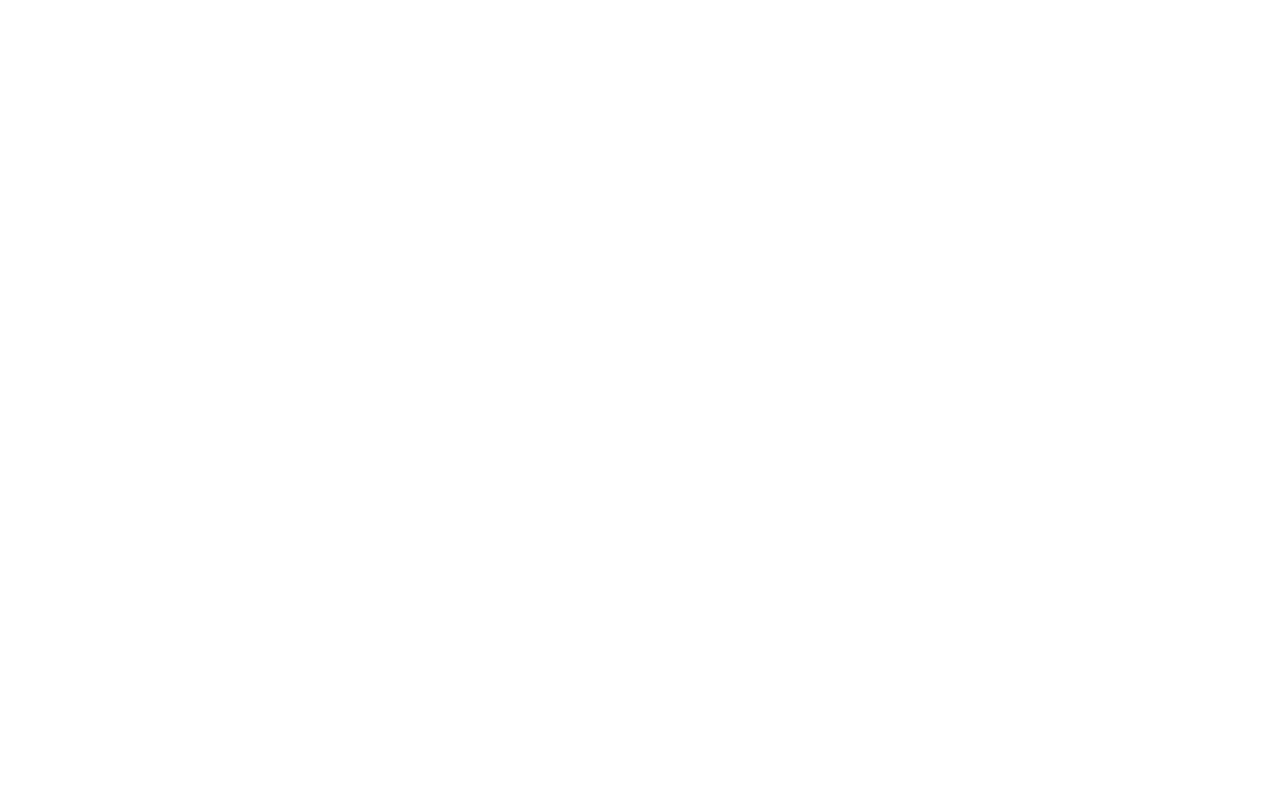
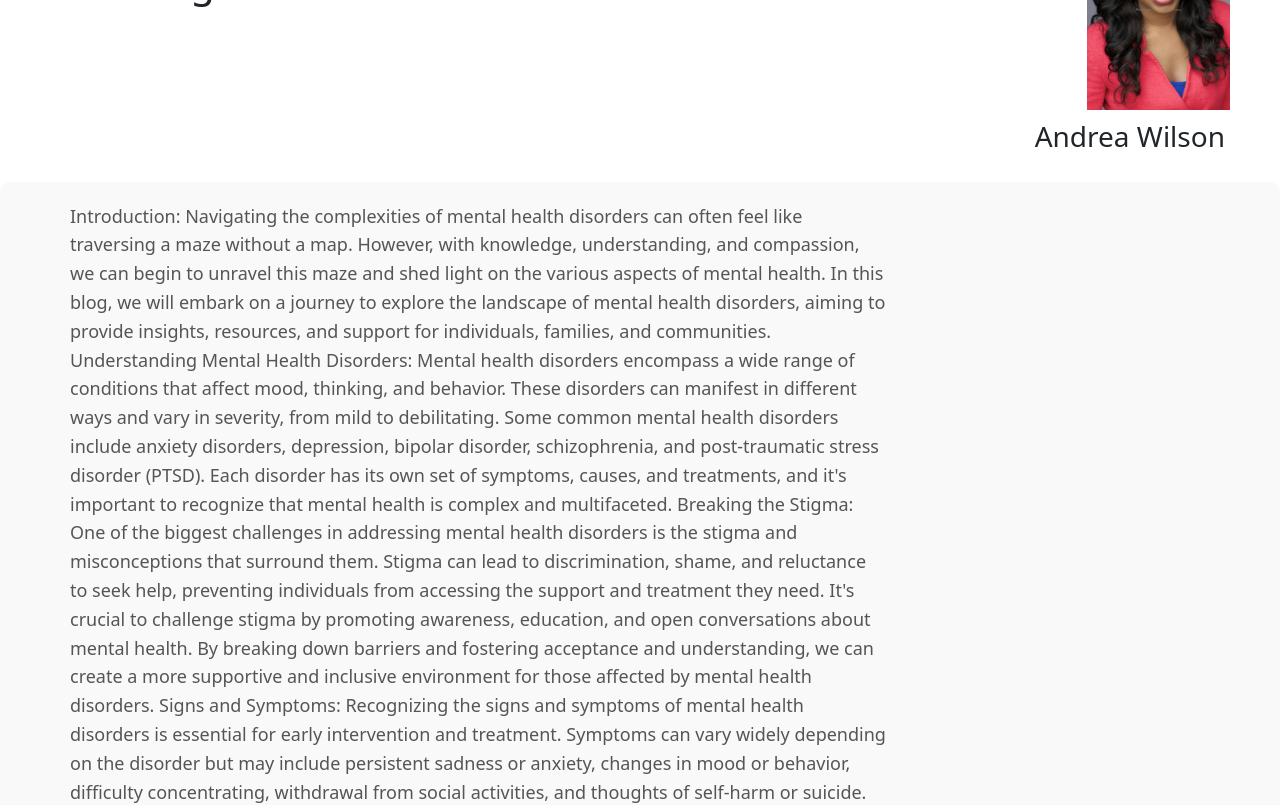
Before and after one commit to hrishikesh8904/miniproject, a React (Create React App) app: page /BlogPage/1 in a window 1280 px wide. Before the commit this address had no page. Shown: the part 940-1745 px from the top of the page. Before the commit the page ends 800 px from the top, so only its background shows below. Built offline with nearby package versions, Linux system fonts and the light colour scheme; no server answers.

Commit message:
modified:   src/App.js 	modified:   src/components/BlogCard.jsx 	modified:   src/components/BlogPage.jsx 	modified:   src/components/Dataarticles.js 	modified:   src/index.css

```diff
--- a/src/App.js
+++ b/src/App.js
@@ -5,6 +5,7 @@
 import Tracker from "./components/Tracker";
 import SignInPage from "./components/SignInPage";
 import BlogPage from "./components/BlogPage";
+import dataarticles from "./components/Dataarticles";
 import { BrowserRouter, Routes, Route } from "react-router-dom";
 import "../node_modules/bootstrap/dist/css/bootstrap.min.css";
 
@@ -19,6 +20,66 @@
           <Route path="/articles" element={<Articles />} />
           <Route path="/Findhelp" element={<Findhelp />} />
           <Route path="/BlogPage" element={<BlogPage />} />
+          <Route
+            path="/BlogPage/0"
+            element={
+              <BlogPage
+                name={dataarticles[0].name}
+                script1={dataarticles[0].script1}
+                img={dataarticles[0].img}
+              />
+            }
+          ></Route>
+          <Route
+            path="/BlogPage/1"
+            element={
+              <BlogPage
+                img={dataarticles[1].img}
+                name={dataarticles[1].name}
+                script1={dataarticles[1].script1}
+              />
+            }
+          ></Route>
+          <Route
+            path="/BlogPage/2"
+            element={
+              <BlogPage
+                img={dataarticles[2].img}
+                name={dataarticles[2].name}
+                script1={dataarticles[2].script1}
+              />
+            }
+          ></Route>
+          <Route
+            path="/BlogPage/3"
+            element={
+              <BlogPage
+                img={dataarticles[3].img}
+                name={dataarticles[3].name}
+                script1={dataarticles[3].script1}
+              />
+            }
+          ></Route>
+          <Route
+            path="/BlogPage/4"
+            element={
+              <BlogPage
+                img={dataarticles[4].img}
+                name={dataarticles[4].name}
+                script1={dataarticles[4].script1}
+              />
+            }
+          ></Route>
+          <Route
+            path="/BlogPage/5"
+            element={
+              <BlogPage
+                img={dataarticles[5].img}
+                name={dataarticles[5].name}
+                script1={dataarticles[5].script1}
+              />
+            }
+          ></Route>
         </Routes>
       </BrowserRouter>
     </div>
--- a/src/components/BlogCard.jsx
+++ b/src/components/BlogCard.jsx
@@ -2,23 +2,54 @@
 import "../../node_modules/bootstrap/dist/css/bootstrap.min.css";
 import Button from "react-bootstrap/Button";
 import Card from "react-bootstrap/Card";
-import { Link } from "react-router-dom";
+import dataarticles from "./Dataarticles";
+import { useNavigate } from "react-router-dom";
+// import Dataarticles from "./Dataarticles";
 // const element = document.getElementById("button");
 // if (element) {
 //   element.addEventListener("click", function (event) {
 //     console.log(event);
 //   });
 // }
+
 function BlogCard(props) {
+  const navigate = useNavigate();
+  function handleClick(event) {
+    // return Dataarticles.filter((name) => name.id === event.target.value).map(
+    //   (person) => (
+    //     <Link>
+    //       <BlogPage>
+    //         script1: {person.script1}
+    //         img: {person.img}
+    //         name: {person.name}
+    //       </BlogPage>
+    //     </Link>
+    //   )
+    // );
+    const filteredData = dataarticles.filter((name) => name.id === props.id);
+    navigate({
+      pathname: `/BlogPage/${props.id}`,
+      state: { name: filteredData[0] },
+    });
+  }
   return (
     <div className="blgcrd">
       <Card className="card-one" style={{ width: "18rem" }}>
-        <Card.Img className="articleimg" variant="top" src={props.img} />
+        <Card.Img
+          className="articleimg"
+          variant="top"
+          src={`../${props.img}`}
+        />
         <Card.Body className="crdbdy">
           <Card.Title>{props.name}</Card.Title>
           <Card.Text>{props.script1}</Card.Text>
-          <Button value={props.id} id="button" variant="outline-success">
-            <Link to="/BlogPage">Read Blog</Link>
+          <Button
+            onClick={handleClick}
+            value={props.id}
+            id="button"
+            variant="outline-success"
+          >
+            Read Blog
           </Button>
         </Card.Body>
       </Card>
@@ -27,14 +58,3 @@
 }
 
 export default BlogCard;
-// {
-//   /* <a id="button" className="blog-card-button" href="#">
-//               Read Blog
-//             </a> */
-// }
-
-// function handleClick(e) {
-//   <BlogPage></BlogPage>;
-// }
-
-// onClick={handleClick}
--- a/src/components/BlogPage.jsx
+++ b/src/components/BlogPage.jsx
@@ -2,9 +2,8 @@
 import { auth } from "../firebase";
 import Navbarcmp from "../Navbarcmp";
 import Footer from "../Footer";
-function BlogPage() {
+function BlogPage(props) {
   const [isSignedIn, setIsSignedIn] = useState(false);
-
   useEffect(() => {
     // Check if user is already signed in
     const unsubscribe = auth.onAuthStateChanged((user) => {
@@ -21,15 +20,80 @@
     <div>
       <Navbarcmp isSignedIn={isSignedIn} active="articles"></Navbarcmp>
       <div className="articles-one">
-        <img src="happypeople.jpg" alt="" />
+        <img src="../happypeople.jpg" alt="" />
         <div className="articles-one-1">
           <h1>Soul Reflections</h1>
           <h3>Blogging the Journey to Mental Health</h3>
         </div>
       </div>
       <div className="blog-page-one">
+        <div className="blog-page-one-1">
+          <h1>{props.script1}</h1>
 
+          <img src={`../${props.img}`} alt="" />
+        </div>
       </div>
+      <div className="blog-page-two">
+        <h3>{props.name}</h3>
+      </div>
+      <div className="blog-page-three">
+        <p>
+          Introduction: Navigating the complexities of mental health disorders
+          can often feel like traversing a maze without a map. However, with
+          knowledge, understanding, and compassion, we can begin to unravel this
+          maze and shed light on the various aspects of mental health. In this
+          blog, we will embark on a journey to explore the landscape of mental
+          health disorders, aiming to provide insights, resources, and support
+          for individuals, families, and communities. Understanding Mental
+          Health Disorders: Mental health disorders encompass a wide range of
+          conditions that affect mood, thinking, and behavior. These disorders
+          can manifest in different ways and vary in severity, from mild to
+          debilitating. Some common mental health disorders include anxiety
+          disorders, depression, bipolar disorder, schizophrenia, and
+          post-traumatic stress disorder (PTSD). Each disorder has its own set
+          of symptoms, causes, and treatments, and it's important to recognize
+          that mental health is complex and multifaceted. Breaking the Stigma:
+          One of the biggest challenges in addressing mental health disorders is
+          the stigma and misconceptions that surround them. Stigma can lead to
+          discrimination, shame, and reluctance to seek help, preventing
+          individuals from accessing the support and treatment they need. It's
+          crucial to challenge stigma by promoting awareness, education, and
+          open conversations about mental health. By breaking down barriers and
+          fostering acceptance and understanding, we can create a more
+          supportive and inclusive environment for those affected by mental
+          health disorders. Signs and Symptoms: Recognizing the signs and
+          symptoms of mental health disorders is essential for early
+          intervention and treatment. Symptoms can vary widely depending on the
+          disorder but may include persistent sadness or anxiety, changes in
+          mood or behavior, difficulty concentrating, withdrawal from social
+          activities, and thoughts of self-harm or suicide. It's important to
+          pay attention to these warning signs and to reach out for help if you
+          or someone you know is struggling with their mental health. Seeking
+          Help and Support: If you or someone you know is experiencing symptoms
+          of a mental health disorder, it's important to seek help from a
+          qualified mental health professional. Treatment options may include
+          therapy, medication, support groups, and lifestyle changes.
+          Additionally, reaching out to trusted friends, family members, or
+          support organizations can provide valuable emotional support and
+          encouragement. Remember, you are not alone, and there is hope and help
+          available. Resources and Support: There are numerous resources and
+          support networks available for individuals and families affected by
+          mental health disorders. National and local organizations, such as the
+          National Alliance on Mental Illness (NAMI), Mental Health America
+          (MHA), and the Substance Abuse and Mental Health Services
+          Administration (SAMHSA), offer information, helplines, support groups,
+          and educational materials. Online platforms and forums can also
+          provide a sense of community and connection for those seeking support
+          and understanding. Conclusion: Navigating the maze of mental health
+          disorders requires empathy, awareness, and a commitment to breaking
+          down barriers. By understanding the complexities of mental health,
+          challenging stigma, recognizing the signs and symptoms, and seeking
+          help and support, we can create a more compassionate and supportive
+          society for all. Let's continue to shine a light on mental health and
+          work together to navigate this maze with empathy and understanding.
+        </p>
+      </div>
+
       <Footer></Footer>
     </div>
   );
--- a/src/components/Dataarticles.js
+++ b/src/components/Dataarticles.js
@@ -1,37 +1,37 @@
 const dataarticles = [
   {
-    id: 1,
+    id: 0,
     name: "Sarah Wilson",
     script1:
       "Navigating the Maze: A Guide to Understanding Mental Health Disorders",
     img: "blogger1.jpeg",
   },
   {
-    id: 2,
+    id: 1,
     img: "blogger2.jpg",
     name: "Andrea Wilson",
     script1: "Coping Strategies: Tools for Managing Mental Health Challenges",
   },
   {
-    id: 3,
+    id: 2,
     img: "blogger3.jpg",
     name: "John Watson",
     script1: "Coping Strategies: Tools for Managing Mental Health Challenges",
   },
   {
-    id: 4,
+    id: 3,
     img: "blogger4.jpg",
     name: "Rachel Malik",
     script1: "Beyond the Blues: Exploring Depression and Its Treatment",
   },
   {
-    id: 5,
+    id: 4,
     img: "blogger5.jpg",
     name: "Annie John",
     script1: "Self-Care for the Soul: Nurturing Mental Health Daily",
   },
   {
-    id: 6,
+    id: 5,
     img: "blogger6.jpg",
     name: "Jennifer Lopez",
     script1:
--- a/src/index.css
+++ b/src/index.css
@@ -430,3 +430,57 @@
   cursor: pointer;
   outline: none;
 }
+
+.blog-page-one {
+  display: flex;
+  justify-content: center;
+}
+.blog-page-one-1 {
+  display: flex;
+  justify-content: center;
+  padding: 50px 50px 10px;
+}
+.blog-page-one-1 img {
+  height: 200px;
+}
+.blog-page-two {
+  display: flex;
+  justify-content: end;
+}
+.blog-page-two h3 {
+  padding-right: 55px;
+}
+/* .blog-page-three {
+  display: flex;
+  justify-content: start;
+}
+.blog-page-three p {
+  padding-left: 50px;
+  width: 80vw;
+} */
+.blog-page-three {
+  padding: 20px;
+  background-color: #f9f9f9;
+  border-radius: 10px;
+  margin-top: 20px;
+}
+
+.blog-page-three h3 {
+  font-size: 24px;
+  color: #333;
+  margin-bottom: 20px;
+}
+.blog-page-three p {
+  padding-left: 50px;
+  padding-right: 30%;
+  font-size: 18px;
+  line-height: 1.6;
+  color: #555;
+  margin-bottom: 15px;
+}
+
+.blog-page-three img {
+  max-width: 100%;
+  border-radius: 5px;
+  margin-bottom: 20px;
+}
```
